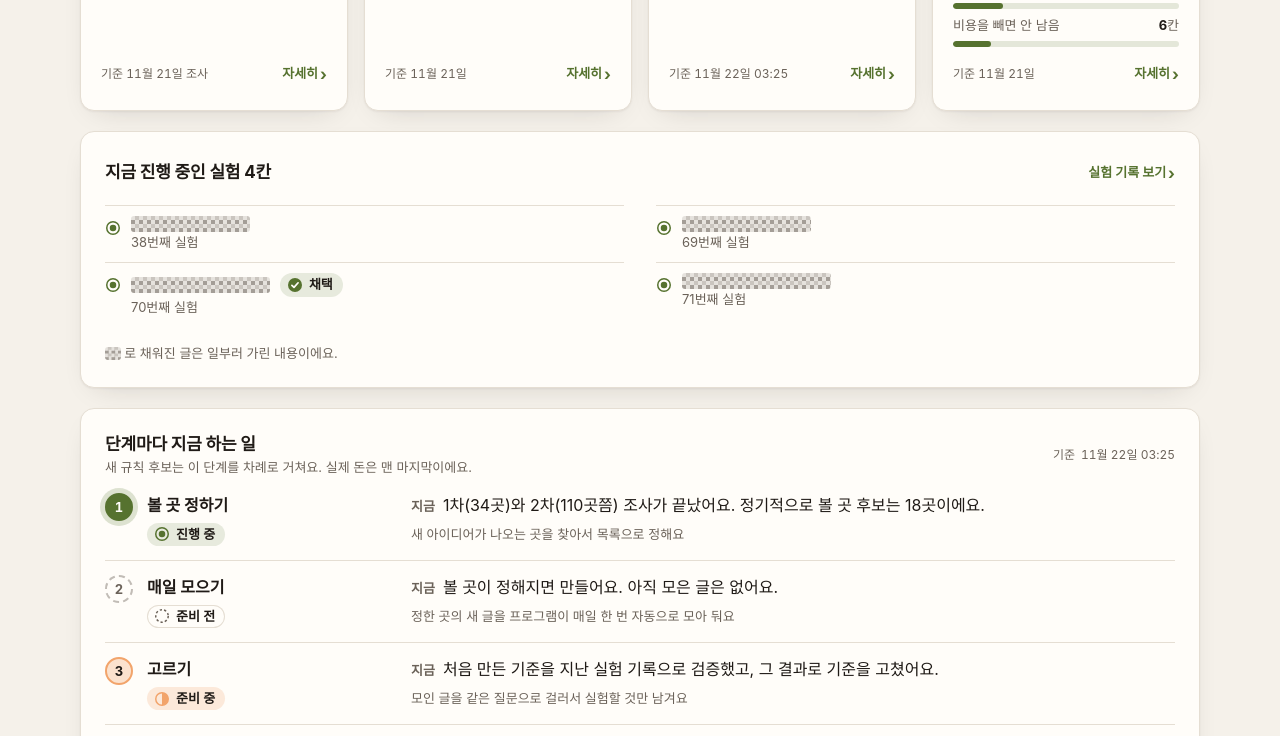
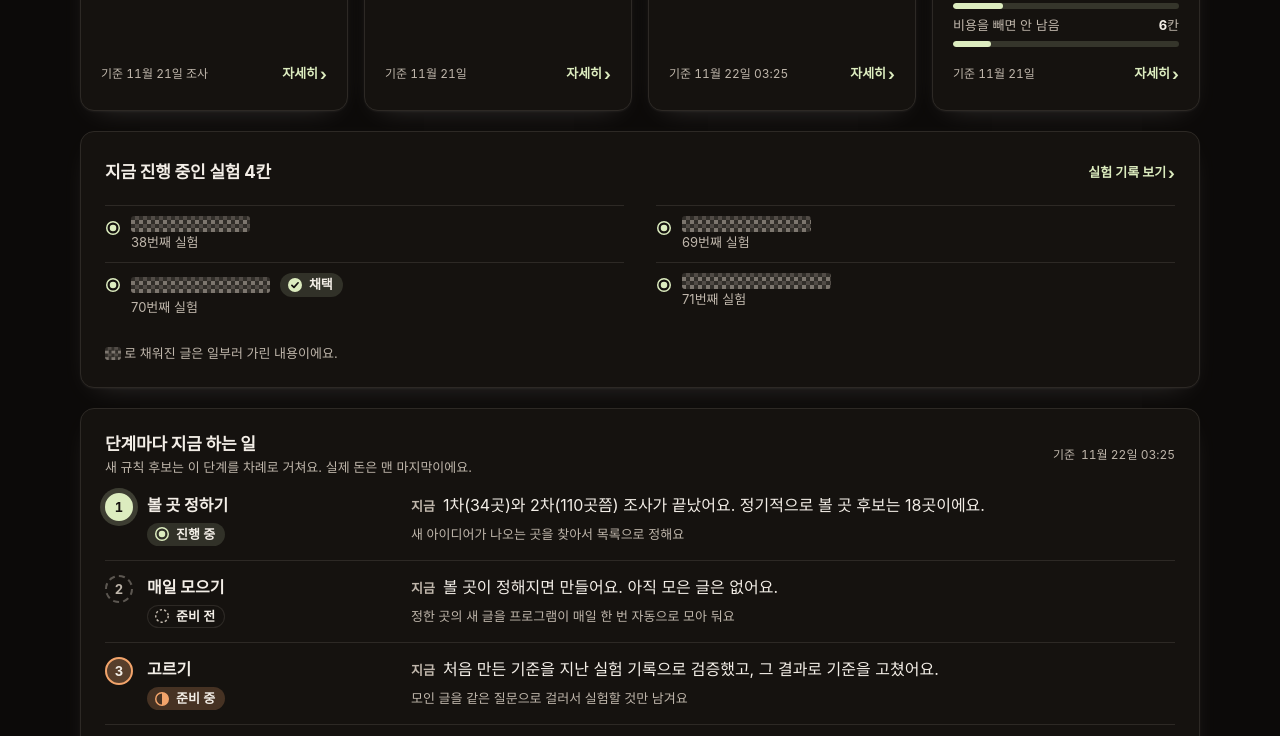
Before and after one commit to 26rapper/rule-lab, a plain HTML site: page index.html in a window 1280 px wide. Shown: the part 756-1492 px from the top of the page. Drawn offline with Linux system fonts and the light colour scheme.

Commit message:
rule lab: night colors
Co-Authored-By: Claude Fable 5.2 <noreply@anthropic.com>

```diff
--- a/index.html
+++ b/index.html
@@ -5,9 +5,8 @@
 <meta name="viewport" content="width=device-width,initial-scale=1">
 <title>규칙 연구실 — Rule Lab</title>
 <meta name="description" content="새 매매 규칙을 찾는 과정을 그대로 보여 주는 기록">
-<meta name="color-scheme" content="light dark">
-<meta name="theme-color" content="#f5f1ea" media="(prefers-color-scheme: light)">
-<meta name="theme-color" content="#0c0a09" media="(prefers-color-scheme: dark)">
+<meta name="color-scheme" content="dark">
+<meta name="theme-color" content="#0c0a09">
 <meta property="og:type" content="website">
 <meta property="og:title" content="규칙 연구실 — Rule Lab">
 <meta property="og:description" content="새 매매 규칙을 찾는 과정을 그대로 보여 주는 기록">
@@ -15,9 +14,8 @@
 <style>
 /* 규칙 연구실 공개판. 화면 다섯(요약 · 볼 곳 · 고르기 · 실험 · 기록)을 위의 단추로 고른다.
    글과 숫자는 옆의 자료 파일 두 개에서 읽는다. 이 파일에는 자료의 글을 적어 두지 않는다.
-   바깥 글꼴 · 바깥 스크립트 · 바깥 요청은 없다. 색은 아래 :root 한 곳에서 정한다. */
-:root{--bg:#f5f1ea;--nx-card:#fffdf9;--nx-ink:#1f1a16;--nx-mute:#6b6259;--nx-line:#e5ded3;--nx-a:#56722f;--nx-w:#f2a46b;color-scheme:light}
-@media (prefers-color-scheme:dark){:root{--bg:#0c0a09;--nx-card:#15120f;--nx-ink:#f3eee7;--nx-mute:#bfb6ab;--nx-line:#2d2925;--nx-a:#dcecbf;--nx-w:#f2a46b;color-scheme:dark}}
+   바깥 글꼴 · 바깥 스크립트 · 바깥 요청은 없다. 색은 아래 :root 한 곳에서 정한다(문로그와 같은 밤 색 · 기기 설정과 상관없이 늘 이 색). */
+:root{--bg:#0c0a09;--nx-card:#15120f;--nx-ink:#f3eee7;--nx-mute:#bfb6ab;--nx-line:#2d2925;--nx-a:#dcecbf;--nx-w:#f2a46b;color-scheme:dark}
 html{-webkit-text-size-adjust:100%}
 body{margin:0;background:var(--bg);color:var(--nx-ink)}
 .nx{--nx-n1:color-mix(in srgb,var(--nx-mute) 72%,var(--nx-card));--nx-n2:color-mix(in srgb,var(--nx-mute) 42%,var(--nx-card));--nx-n3:color-mix(in srgb,var(--nx-mute) 20%,var(--nx-card));--nx-soft:color-mix(in srgb,var(--nx-ink) 4%,var(--nx-card));--nx-r:12px;--nx-sh:0 1px 2px color-mix(in srgb,var(--nx-ink) 5%,transparent),0 10px 28px -16px color-mix(in srgb,var(--nx-ink) 22%,transparent);
```
